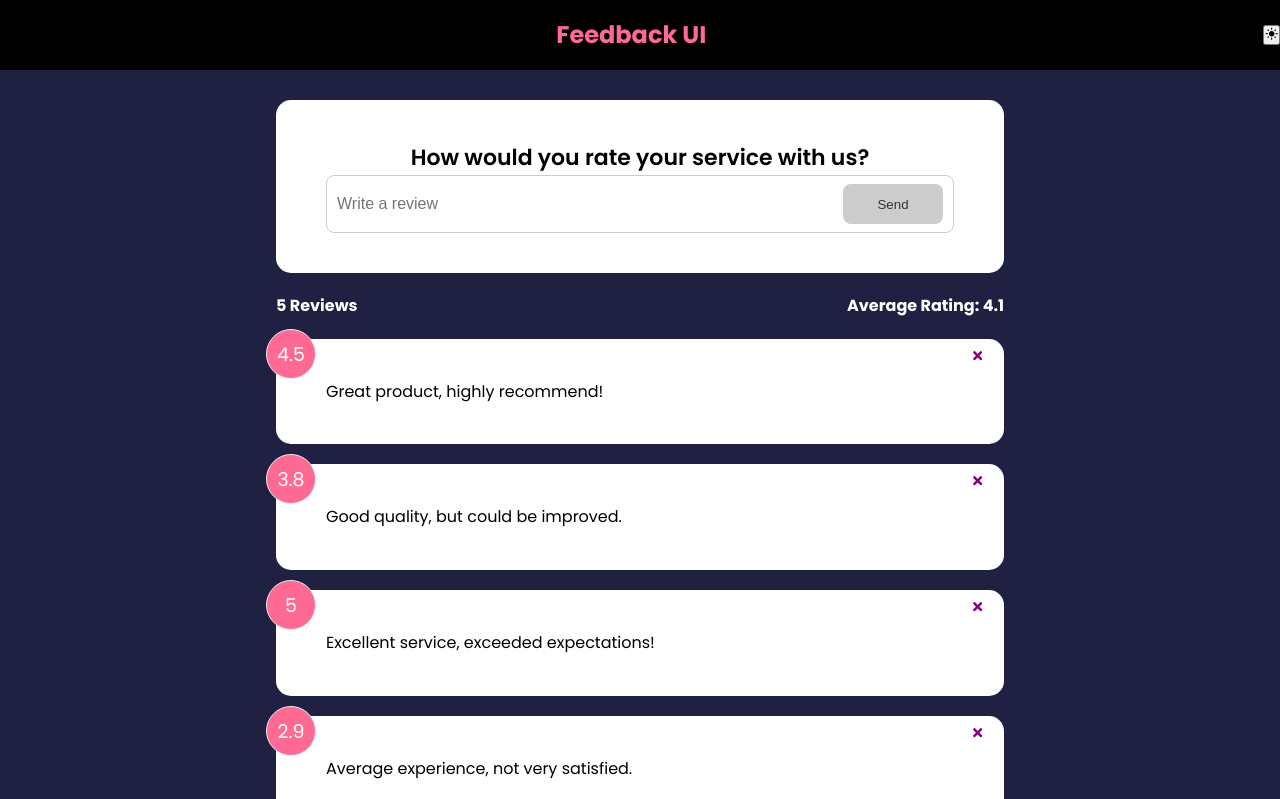
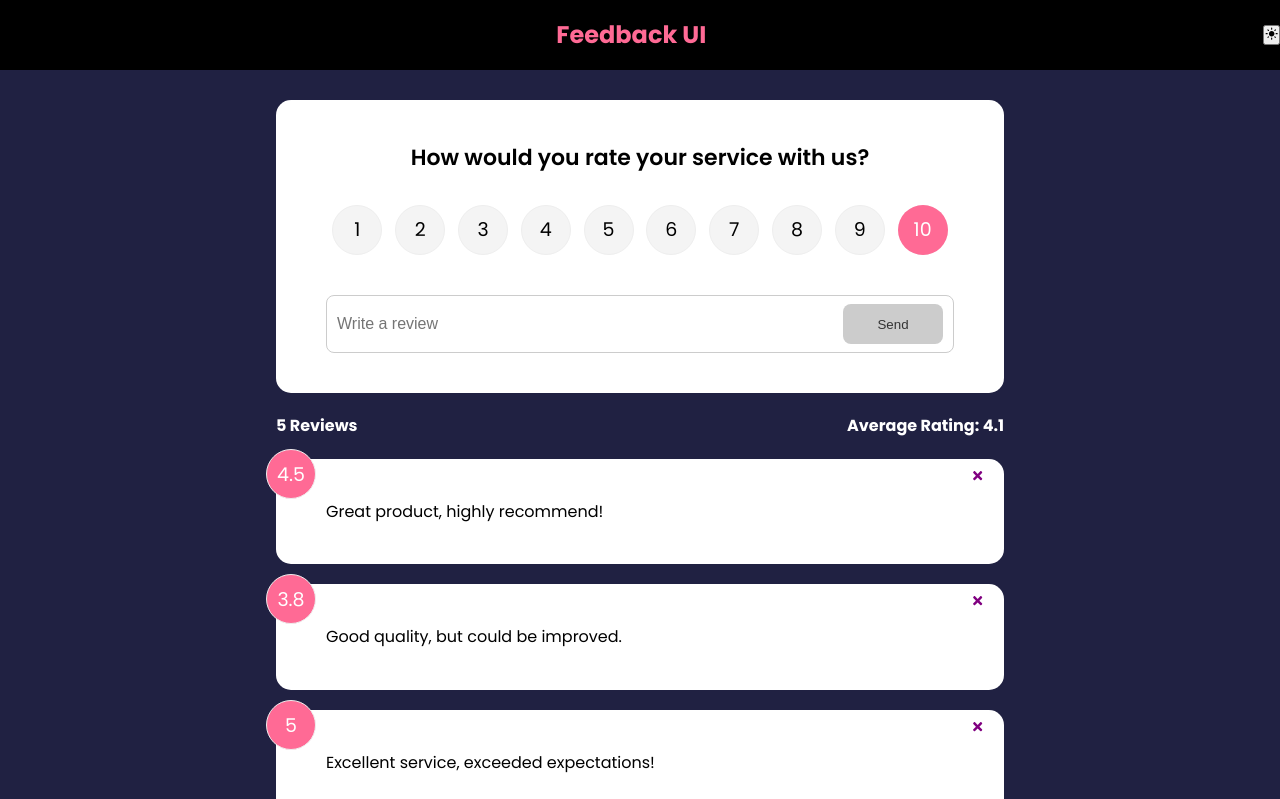
Before and after one commit to midorikawaguti/feedback-app, a React (Create React App) app: page / in a window 1280 px wide. Shown: the top 799 px of the page. Built offline with nearby package versions, Linux system fonts and the light colour scheme.

Commit message:
Adding a new feedback

```diff
--- a/package.json
+++ b/package.json
@@ -10,6 +10,7 @@
     "react-dom": "^18.3.1",
     "react-icons": "^5.2.1",
     "react-scripts": "5.0.1",
+    "uuid": "^10.0.0",
     "web-vitals": "^2.1.4"
   },
   "scripts": {
--- a/src/App.js
+++ b/src/App.js
@@ -4,6 +4,7 @@
 import Header from "./components/Header"
 import FeedbackData from './data/FeedbackData'
 import { useState } from "react"
+import {v4 as uuidv4} from 'uuid'
 
 function App(){
 
@@ -19,11 +20,19 @@
 const changeColors = () =>{
     setReverse((prev) => !prev);
 }
+
+const addFeedback = (newFeedback) => {
+    newFeedback.id = +uuidv4()
+    setFeedback([newFeedback,...feedback])
+
+}
+
+
     return (
         <>
             <Header handleReverse={changeColors}/>
             <div className="container">
-            <FeedbackForm reverse={reverse}/>
+            <FeedbackForm reverse={reverse} handleAdd={addFeedback}/>
             <FeedbackStats feedback={feedback}/>
             <FeedbackList feedback={feedback}
             handleDelete={deleteFeedback}
--- a/src/components/FeedbackForm.jsx
+++ b/src/components/FeedbackForm.jsx
@@ -2,10 +2,12 @@
 import Card from './shared/Card'
 import { useState } from 'react'
 import Button from './shared/Button'
+import RatingSelect from './RatingSelect'
 
 
-function FeedbackForm( {reverse} ) {
+function FeedbackForm( {reverse, handleAdd} ) {
     const [text, setText] = useState('')
+    const [rating, setRating] = useState(10)
     const [btnDisabled, setBtnDisabled] = useState(true)
     const [message, setMessage] = useState('')
 
@@ -24,11 +26,22 @@
         setText(e.target.value)
     }
 
+    const handleSubmit = (e) =>{
+        e.preventDefault()
+        if(text.trim().length > 10){
+            const newFeedback =  {
+                text,
+                rating
+            }
+            handleAdd(newFeedback)
+        }
+    }
 
   return (
     <Card reverse={reverse} >
-      <form>
+      <form onSubmit={handleSubmit}>
         <h2>How would you rate your service with us?</h2>
+        <RatingSelect select ={(rating)=> setRating(rating)}/>
         <div className='input-group'>
             <input
             onChange={handleTextChange}
--- /dev/null
+++ b/src/components/RatingSelect.jsx
@@ -0,0 +1,128 @@
+import React from 'react'
+import {useState} from 'react'
+
+function RatingSelect({select}) {
+    const [selected, setSelected] = useState(10)
+
+    const handleChange = (e) =>{
+        setSelected(+e.currentTarget.value)
+        select(+e.currentTarget.value)
+    }
+
+  return (
+    <ul className='rating'>
+        <li>
+            <input
+                type='radio'
+                id='num1'
+                name='rating'
+                value='1'
+                onChange={handleChange}
+                checked={selected === 1}
+            />
+            <label htmlFor='num1'>1</label>
+        </li>
+         <li>
+            <input
+                type='radio'
+                id='num2'
+                name='rating'
+                value='2'
+                onChange={handleChange}
+                checked={selected === 2}
+            />
+            <label htmlFor='num2'>2</label>
+        </li>
+         <li>
+            <input
+                type='radio'
+                id='num3'
+                name='rating'
+                value='3'
+                onChange={handleChange}
+                checked={selected === 3}
+            />
+            <label htmlFor='num3'>3</label>
+        </li>
+         <li>
+            <input
+                type='radio'
+                id='num4'
+                name='rating'
+                value='4'
+                onChange={handleChange}
+                checked={selected === 4}
+            />
+            <label htmlFor='num1'>4</label>
+        </li>
+         <li>
+            <input
+                type='radio'
+                id='num5'
+                name='rating'
+                value='5'
+                onChange={handleChange}
+                checked={selected === 5}
+            />
+            <label htmlFor='num5'>5</label>
+        </li>
+         <li>
+            <input
+                type='radio'
+                id='num6'
+                name='rating'
+                value='6'
+                onChange={handleChange}
+                checked={selected === 6}
+            />
+            <label htmlFor='num1'>6</label>
+        </li>
+         <li>
+            <input
+                type='radio'
+                id='num7'
+                name='rating'
+                value='7'
+                onChange={handleChange}
+                checked={selected === 7}
+            />
+            <label htmlFor='num1'>7</label>
+        </li>
+         <li>
+            <input
+                type='radio'
+                id='num8'
+                name='rating'
+                value='8'
+                onChange={handleChange}
+                checked={selected === 8}
+            />
+            <label htmlFor='num8'>8</label>
+        </li>
+         <li>
+            <input
+                type='radio'
+                id='num9'
+                name='rating'
+                value='9'
+                onChange={handleChange}
+                checked={selected === 9}
+            />
+            <label htmlFor='num9'>9</label>
+        </li>
+         <li>
+            <input
+                type='radio'
+                id='num10'
+                name='rating'
+                value='10'
+                onChange={handleChange}
+                checked={selected === 10}
+            />
+            <label htmlFor='num10'>10</label>
+        </li>
+    </ul>
+  )
+}
+
+export default RatingSelect
```
Also changed, not shown: 1 other file (tests, documents, lock files or other folders).
